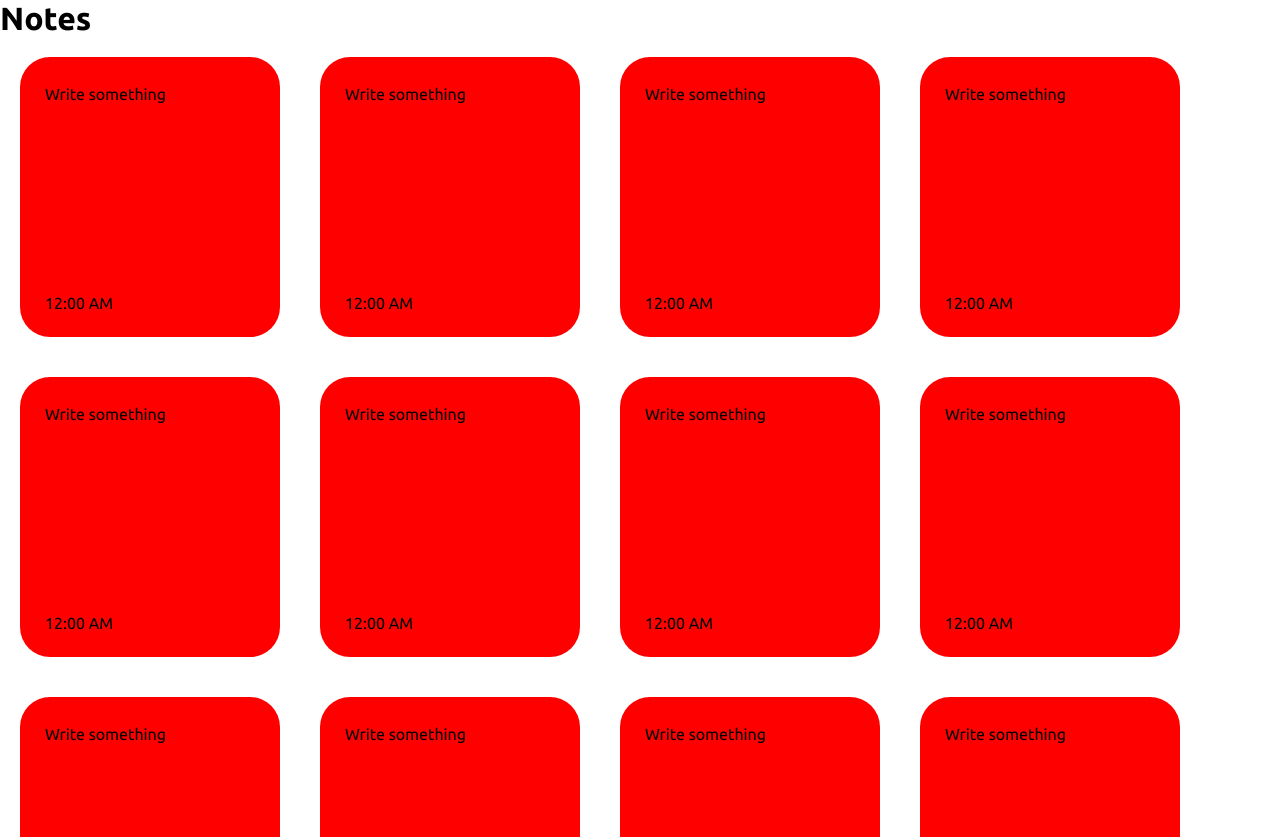
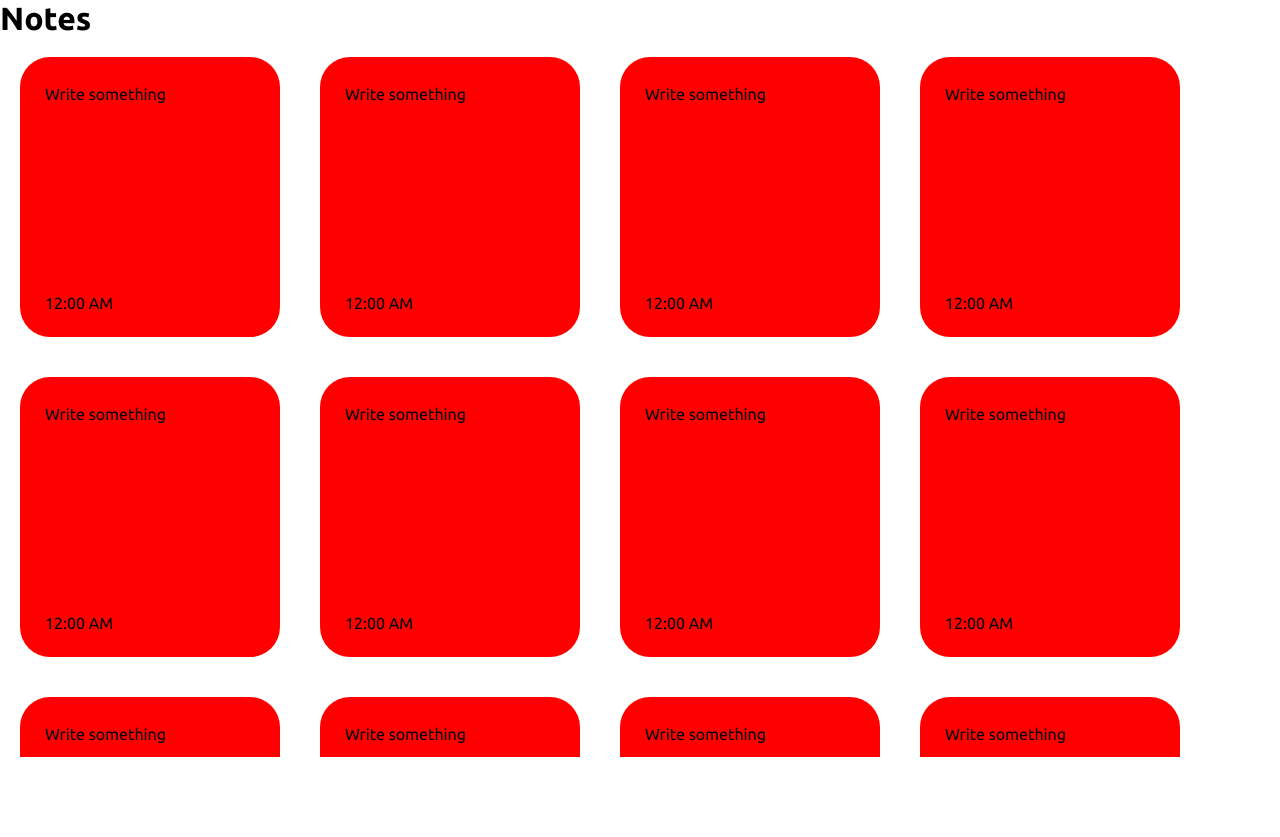
Before and after one commit to hammad38/notes-app, a React (Create React App) app: page / in a window 1280 px wide. After the commit the page ends 800 px from the top, so only its background shows below. Built offline with nearby package versions, Linux system fonts and the light colour scheme.

Commit message:
adding custom scrollbar

```diff
--- a/src/Components/NoteContainer/NoteContainer.css
+++ b/src/Components/NoteContainer/NoteContainer.css
@@ -3,8 +3,24 @@
 }
 
 .note-container_notes{
-    height: 100%;
+    height: 90%;
     display: flex;
     flex-wrap: wrap;
     overflow-y: scroll;
 }
+
+.custom-scroll::-webkit-scrollbar{
+width: 9px;
+}
+
+.custom-scroll::-webkit-scrollbar-track{
+    background: #f1f1f1;
+}
+
+.custom-scroll::-webkit-scrollbar-thumb{
+    background: #888;
+}
+
+.custom-scroll::-webkit-scrollbar-thumb:hover{
+    background: #555;
+}
```
